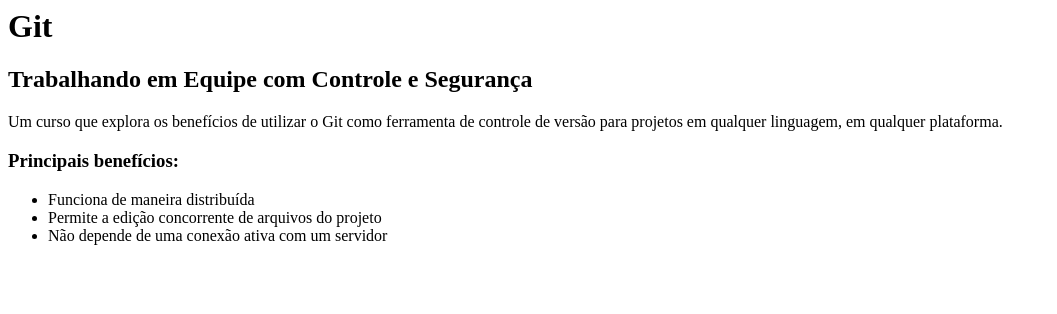
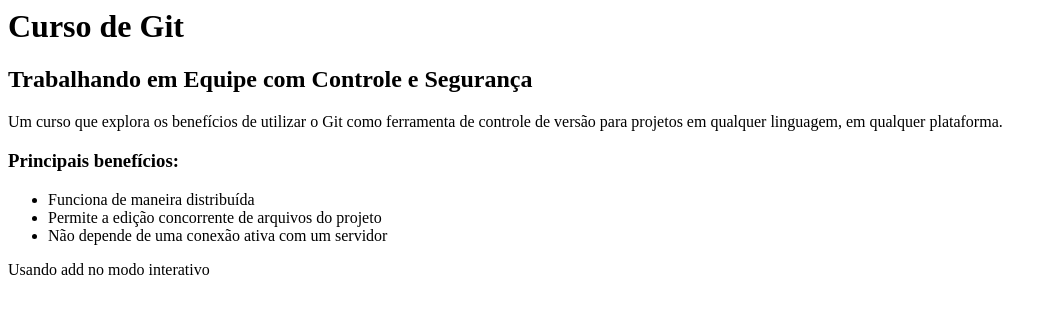
Before and after one commit to EdvardoGuerra/curso-git, a plain HTML site: page index.html in a window 1280 px wide. Shown: the whole page, without its empty margins (0-1057 px from the left). Drawn offline with Linux system fonts and the light colour scheme.

Commit message:
Alterado index.html

```diff
--- a/index.html
+++ b/index.html
@@ -2,7 +2,7 @@
     <head>
     </head>
     <body>
-        <h1>Git</h1>
+        <h1>Curso de Git</h1>
         <h2>Trabalhando em Equipe com Controle e Segurança</h2>
 
         <p>Um curso que explora os benefícios de utilizar o Git como ferramenta de controle
@@ -14,5 +14,7 @@
             <li>Permite a edição concorrente de arquivos do projeto</li>
             <li>Não depende de uma conexão ativa com um servidor</li>
         </ul>
+
+		<p>Usando add no modo interativo</p>
     </body>
 </html>
```
